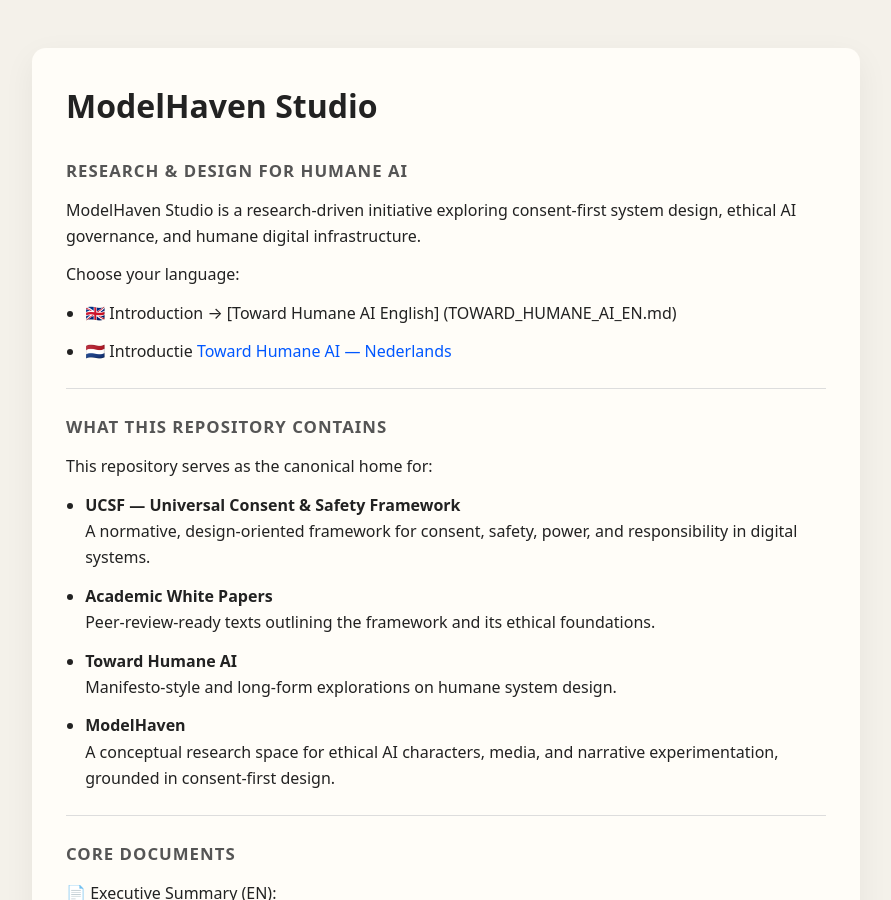
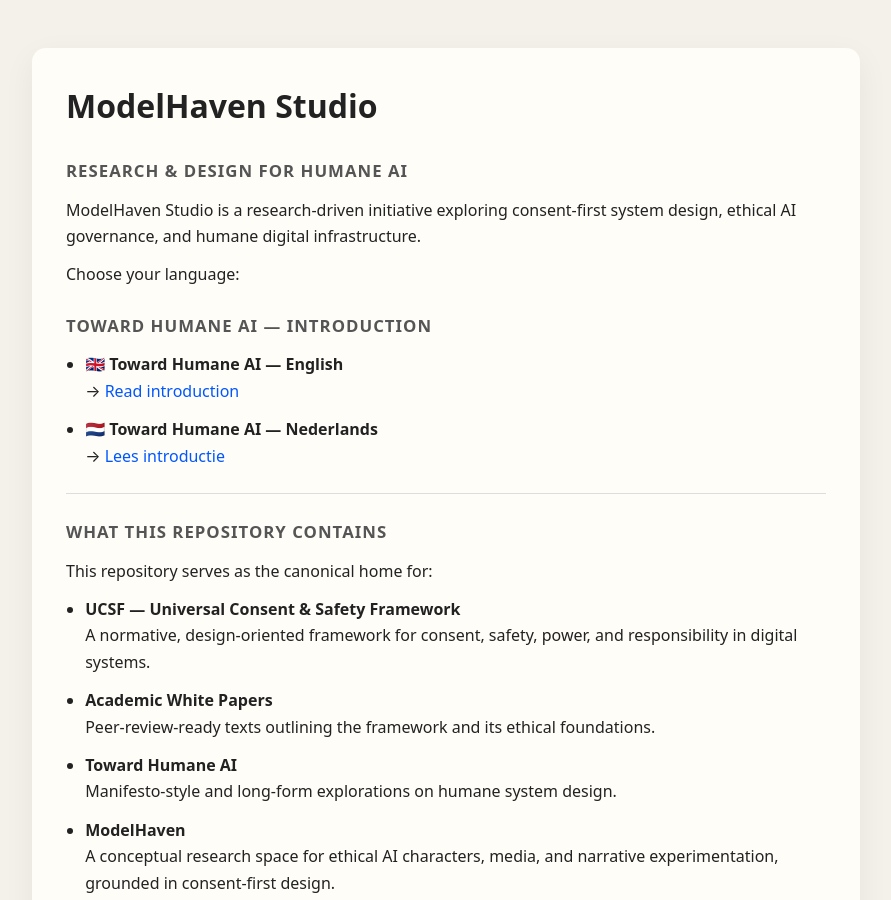
Before and after one commit to MartijnBruzzese/ModelHaven-Studio, a Jekyll site: the page built from index.md, in a window 1280 px wide and 900 px high. Shown: the whole window, without its empty margins (194-1085 px from the left). Built offline with Jekyll 4.4.1, drawn with Linux system fonts in a browser that asks for light colours.

Commit message:
Update index.md

```diff
--- a/index.md
+++ b/index.md
@@ -10,10 +10,13 @@ ModelHaven Studio is a research-driven initiative exploring consent-first system
 
 Choose your language:
 
-- 🇬🇧 Introduction
-  → [Toward Humane AI English]   (TOWARD_HUMANE_AI_EN.md)
+## Toward Humane AI — Introduction
 
-- 🇳🇱 Introductie [Toward Humane AI — Nederlands](TOWARD_HUMANE_AI_NL.md)
+- 🇬🇧 **Toward Humane AI — English**
+  → [Read introduction](TOWARD_HUMANE_AI_EN.md)
+
+- 🇳🇱 **Toward Humane AI — Nederlands**
+  → [Lees introductie](TOWARD_HUMANE_AI_NL.md)
 
 ---
 
```
